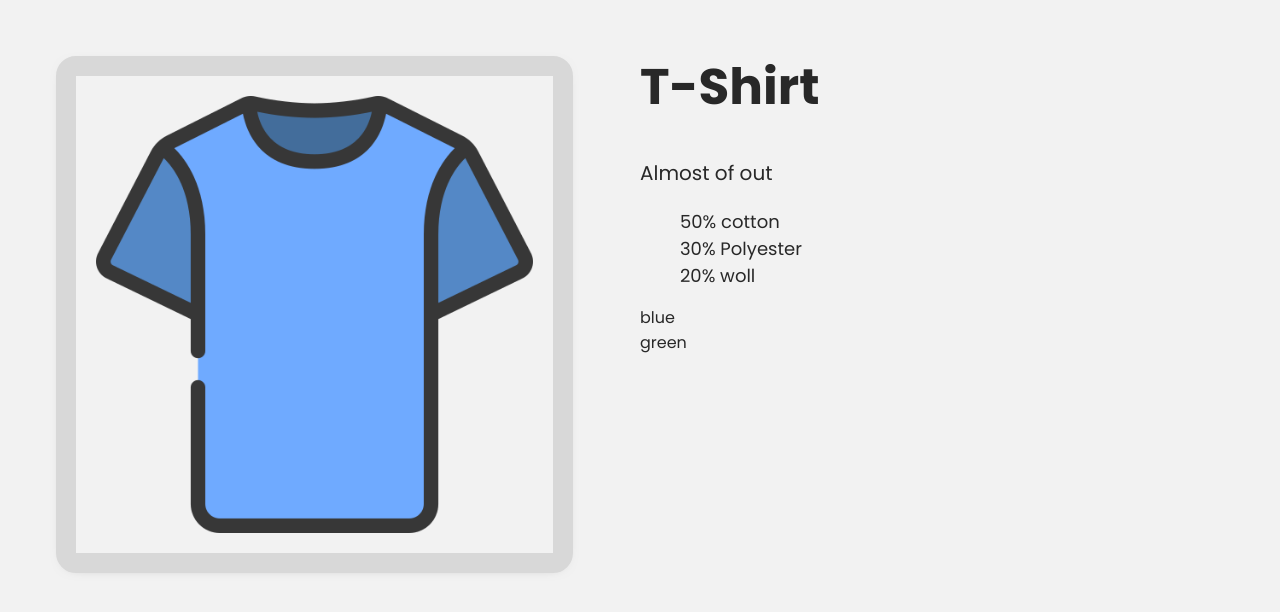
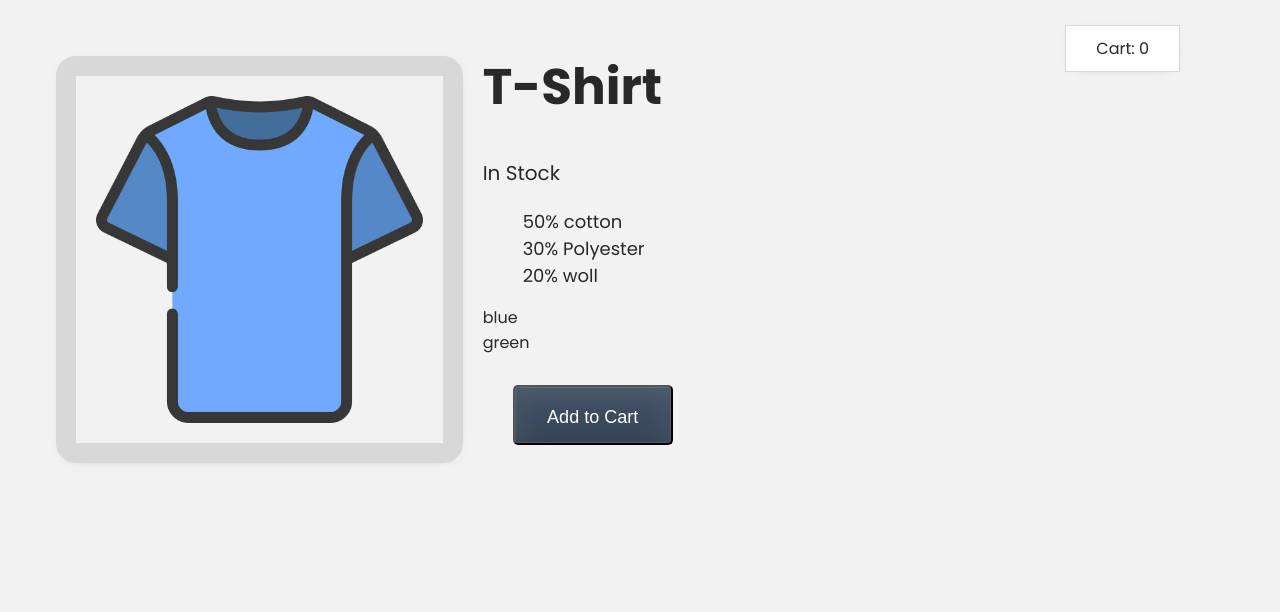
Before and after one commit to deivid1801/Despositivos-Moveis, a plain HTML site: page index.html in a window 1280 px wide. Drawn offline with nearby package versions, Linux system fonts and the light colour scheme.

Commit message:
Finalizado atividade dispositivos moveis

```diff
--- a/index.html
+++ b/index.html
@@ -5,7 +5,7 @@
 <head>
     <meta charset="UTF-8">
     <meta name="viewport" content="width=device-width, initial-scale=1.0">
-    <title>Curso Vue3</title>
+    <title>Adicionais CDN</title>
     <link rel="stylesheet" href="style.css">
 
     <!--VUE CDN-->
@@ -14,6 +14,7 @@
 
 <body>
     <div id="app" class="div">
+        <div class="cart">Cart: {{ cart }}</div>
         <div class="product-display">
             <div class="product-container">
                 <div class="product-image">
@@ -31,8 +32,12 @@
                             {{ detail }}
                         </li>
                     </ul>
-                    <div v-for="variant in variants">
+                    <div v-for="variant in variants"
+                    :key="variant.id"
+                    @mouseover="changeImage(variant.image)">
                         {{ variant.color }}
+                    </div>
+                    <button class="button" v-on:click="addToCart">Add to Cart</button>
                     </div>
                 </div>
             </div>
@@ -45,15 +50,27 @@
         createApp({
             setup() {
 
+                const image = ref ("assets/image/t-shirt-blue.png");
+                const changeImage = (variantImage) => {
+                    image.value = variantImage
+                }
+
+                const cart = ref(0);
+                const addToCart = () =>{
+                    cart.value +=1
+                }
+
                 return {
-
                    product_title: ref('T-Shirt'),
-                    image: ref("assets/image/t-shirt-blue.png"),
-                    inStock: ref(8),
+                    image,
+                    inStock: ref(15),
                     details:['50% cotton', '30% Polyester', '20% woll'],
-                    variants: [{id:1, color:'blue'},{id:2, color:'green'}]
-
-
+                    variants:
+                    [{id:1, color:'blue', image:"assets/image/t-shirt-blue.png"},
+                    {id:2, color:'green', image:"assets/image/t-shirt-green.png"}],
+                    cart,
+                    addToCart,
+                    changeImage
                 }
             }
         }).mount('#app')
```
